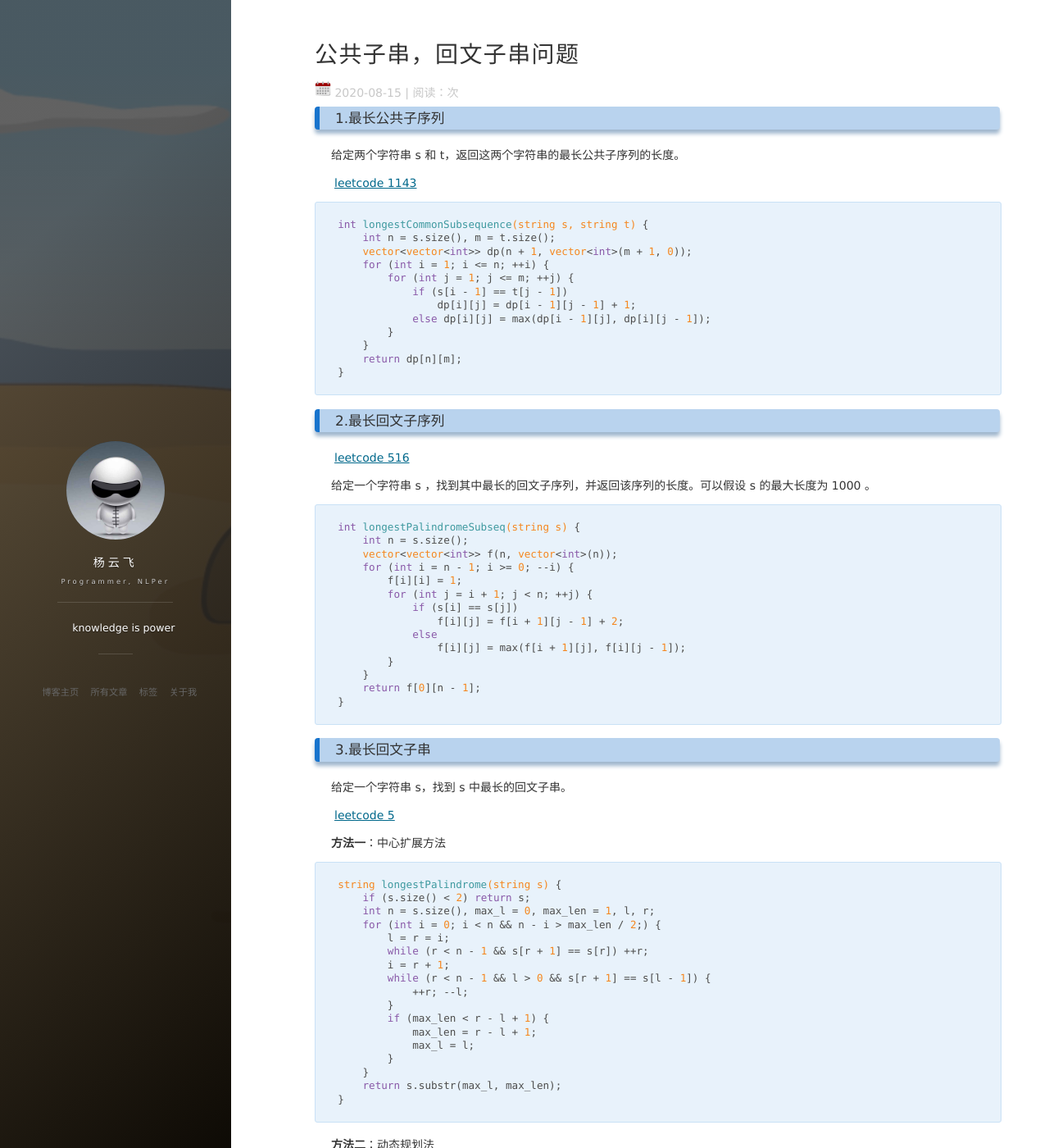
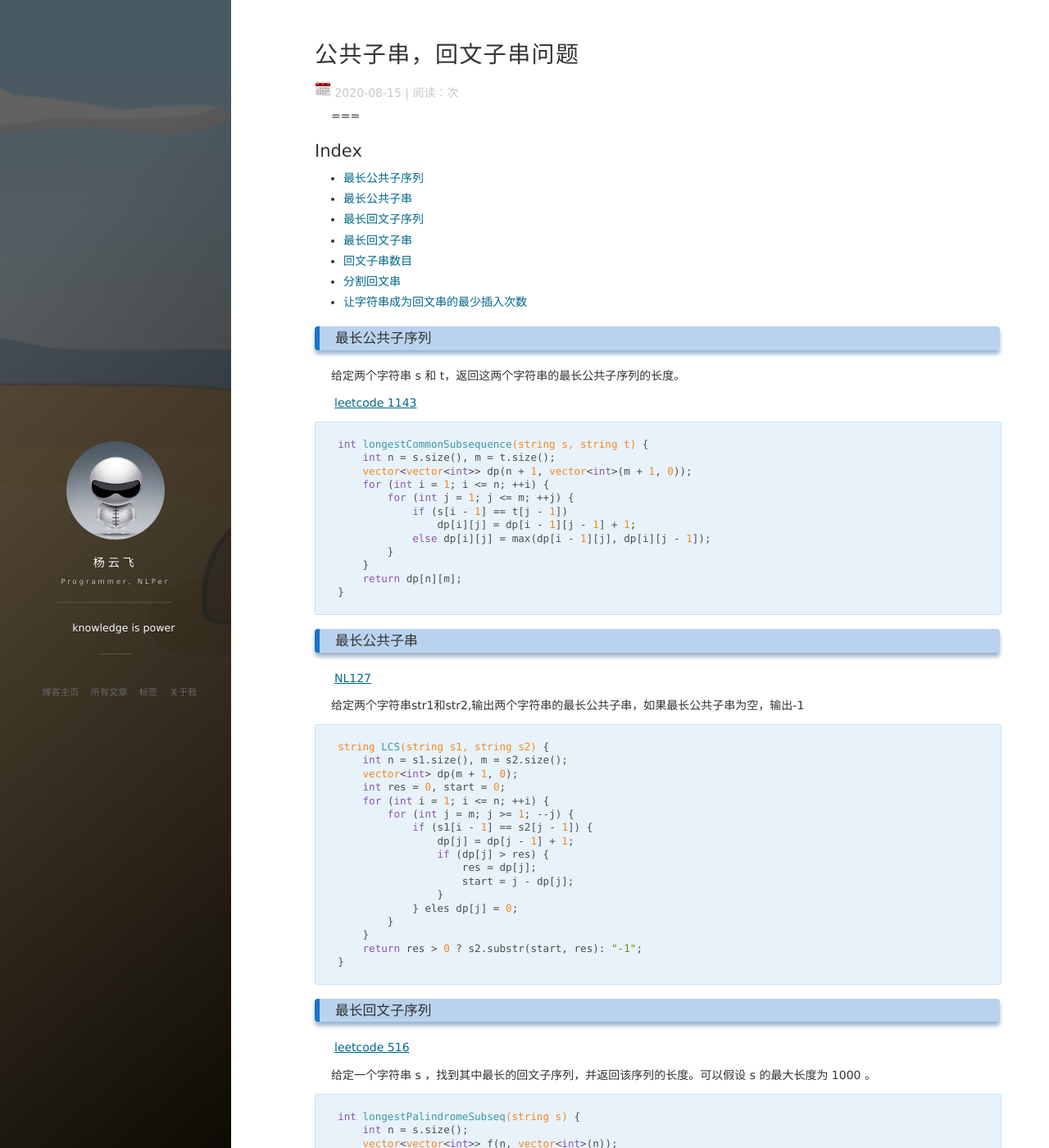
Before and after one commit to king-yyf/king-yyf.github.io, a Jekyll site: the page built from _posts/2020-08-15-longest_cs.md, in a window 1280 px wide and 1400 px high. Shown: the whole window at 82% size. Built offline with Jekyll 4.4.1, drawn with Linux system fonts in a browser that asks for light colours; nearby versions of some CDN libraries; comment, search, counter and statistics services are not loaded; some of the changed text lies outside the part shown.

Commit message:
fix errors

````diff
--- a/_posts/2020-08-15-longest_cs.md
+++ b/_posts/2020-08-15-longest_cs.md
@@ -5,8 +5,24 @@ date: 2020-08-15
 tags: leetcode
 ---
 
+===
 
-### 1.最长公共子序列
+Index
+---
+<!-- TOC -->
+
+- [最长公共子序列](#最长公共子序列)
+- [最长公共子串](#最长公共子串)
+- [最长回文子序列](#最长回文子序列)
+- [最长回文子串](#最长回文子串)
+- [回文子串数目](#回文子串数目)
+- [分割回文串](#分割回文串)
+- [让字符串成为回文串的最少插入次数](#让字符串成为回文串的最少插入次数)
+
+<!-- /TOC -->
+
+
+### 最长公共子序列
 
 给定两个字符串 s 和 t，返回这两个字符串的最长公共子序列的长度。
 
@@ -27,7 +43,34 @@ int longestCommonSubsequence(string s, string t) {
 }
 ```
 
-### 2.最长回文子序列
+### 最长公共子串
+
+[NL127](https://www.nowcoder.com/practice/f33f5adc55f444baa0e0ca87ad8a6aac?tpId=196&rp=1&ru=%2Fta%2Fjob-code-total&qru=%2Fta%2Fjob-code-total%2Fquestion-ranking&tab=answerKey)
+
+给定两个字符串str1和str2,输出两个字符串的最长公共子串，如果最长公共子串为空，输出-1
+
+```c++
+string LCS(string s1, string s2) {
+    int n = s1.size(), m = s2.size();
+    vector<int> dp(m + 1, 0);
+    int res = 0, start = 0;
+    for (int i = 1; i <= n; ++i) {
+        for (int j = m; j >= 1; --j) {
+            if (s1[i - 1] == s2[j - 1]) {
+                dp[j] = dp[j - 1] + 1;
+                if (dp[j] > res) {
+                    res = dp[j];
+                    start = j - dp[j];
+                }
+            } eles dp[j] = 0;
+        }
+    }
+    return res > 0 ? s2.substr(start, res): "-1";
+}
+```
+
+
+### 最长回文子序列
 
 [leetcode 516](https://leetcode-cn.com/problems/longest-palindromic-subsequence/)
 
@@ -50,7 +93,7 @@ int longestPalindromeSubseq(string s) {
 }
 ```
 
-### 3.最长回文子串
+### 最长回文子串
 
 给定一个字符串 s，找到 s 中最长的回文子串。
 
````
Also changed, not shown: other parts of _posts/2020-08-15-longest_cs.md (+3 -3 lines), _posts/2020-08-13-xgboost.md (+3 -0 lines), _posts/2020-08-15-sort.md (+28 -9 lines), _posts/2020-08-17-matrix2.md (+4 -4 lines).
